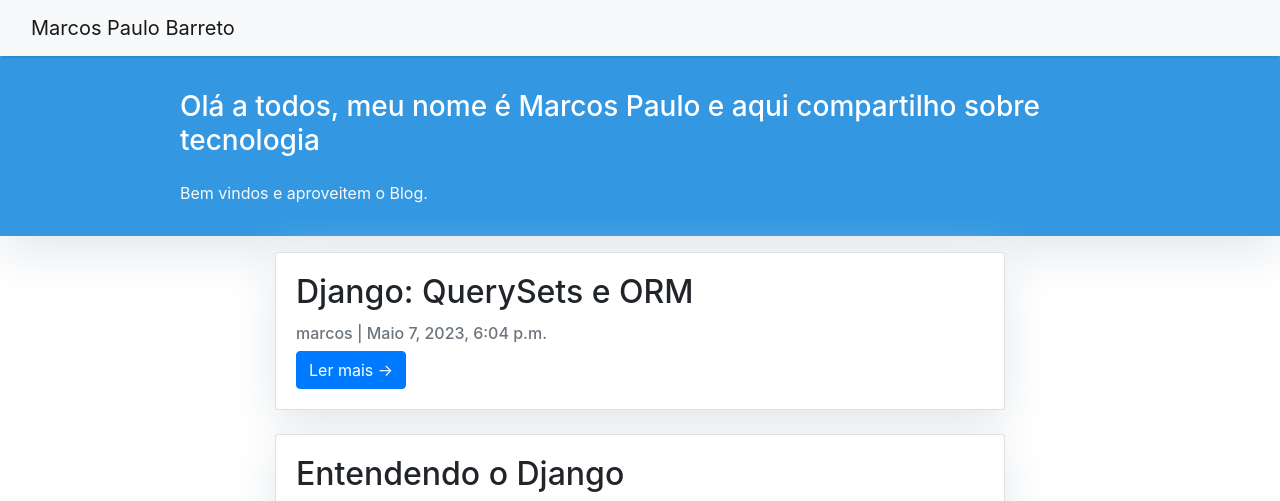
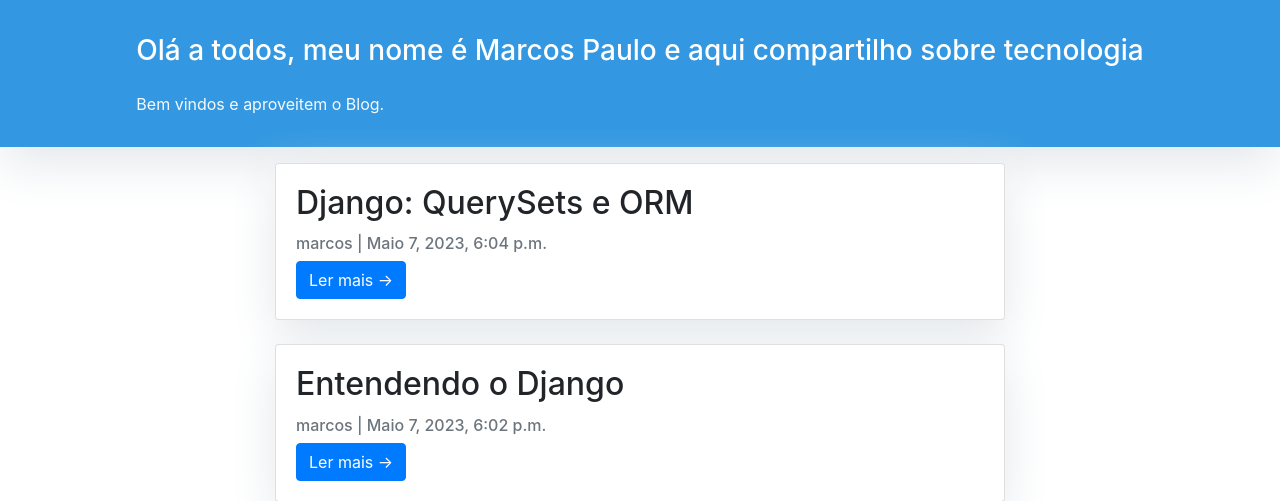
Before and after one commit to barretoMarcosPaulo/Django_blog, a Django app: page / in a window 1280 px wide. Shown: the top 501 px of the page. Run offline with Django 3.2, Linux system fonts and the light colour scheme; data comes from the database, SQL or seed files in the repository; some libraries are stand-ins or nearby versions.

Commit message:
feat: ajusts layout

```diff
--- a/templates/base.html
+++ b/templates/base.html
@@ -21,20 +21,6 @@
     <body>
 
 
-        <!-- Navigation -->
-        <nav class="navbar navbar-expand-lg navbar-light bg-light shadow" id="mainNav">
-            <div class="container-fluid">
-                <a class="navbar-brand" href="{% url 'home' %}">Marcos Paulo Barreto</a>
-                <button class="navbar-toggler navbar-toggler-right" type="button" data-toggle="collapse"
-                    data-target="#navbarResponsive" aria-controls="navbarResponsive" aria-expanded="false"
-                    aria-label="Toggle navigation">
-                    <span class="navbar-toggler-icon"></span>
-                </button>
-
-            </div>
-        </div>
-    </nav>
-
 
     {% block content %}
         <!-- Content Goes here -->
--- a/templates/index.html
+++ b/templates/index.html
@@ -8,7 +8,7 @@
             <div class="overlay"></div>
             <div class="container">
                 <div class="row">
-                    <div class=" col-md-8 col-md-10 mx-auto">
+                    <div class="mx-auto">
                         <div class="site-heading">
                             <h3 class=" site-heading my-4 mt-3 text-white">
                                 Olá a todos, meu nome é Marcos Paulo e aqui compartilho sobre tecnologia</h3>
```
